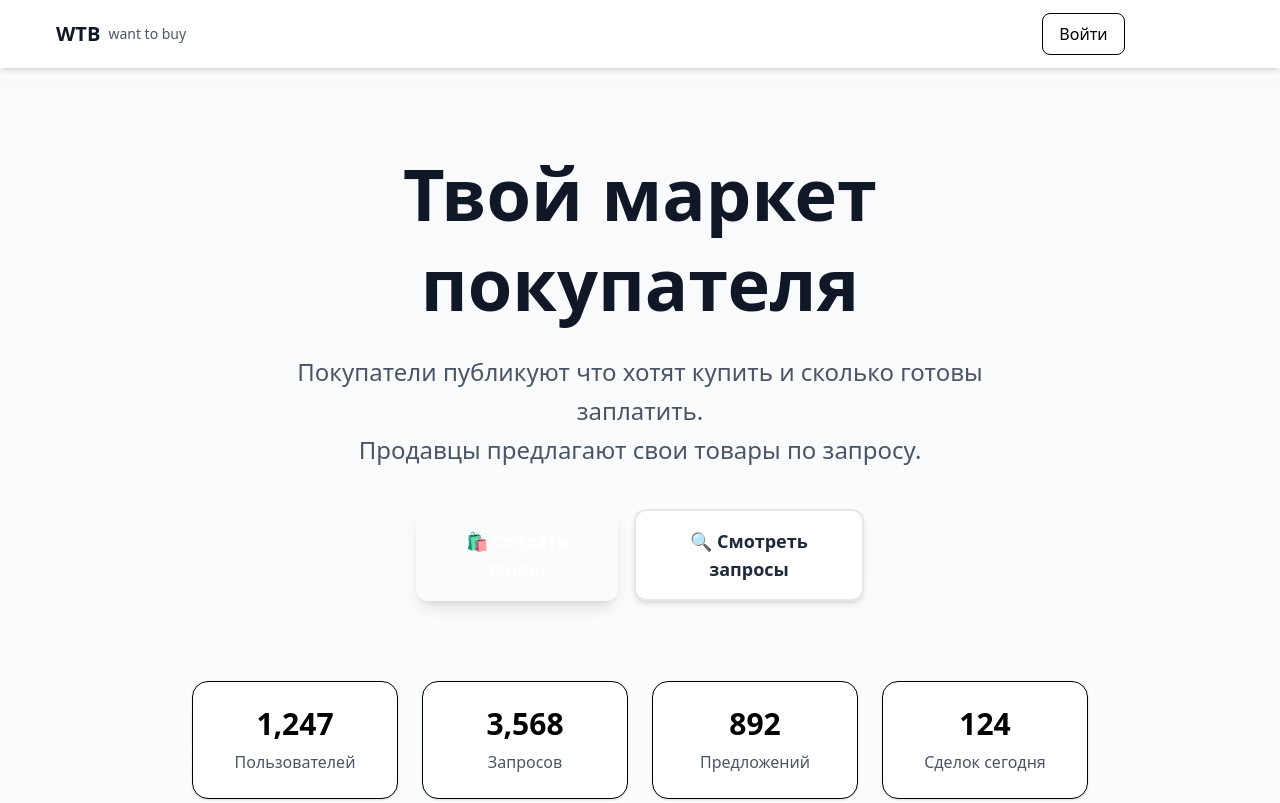
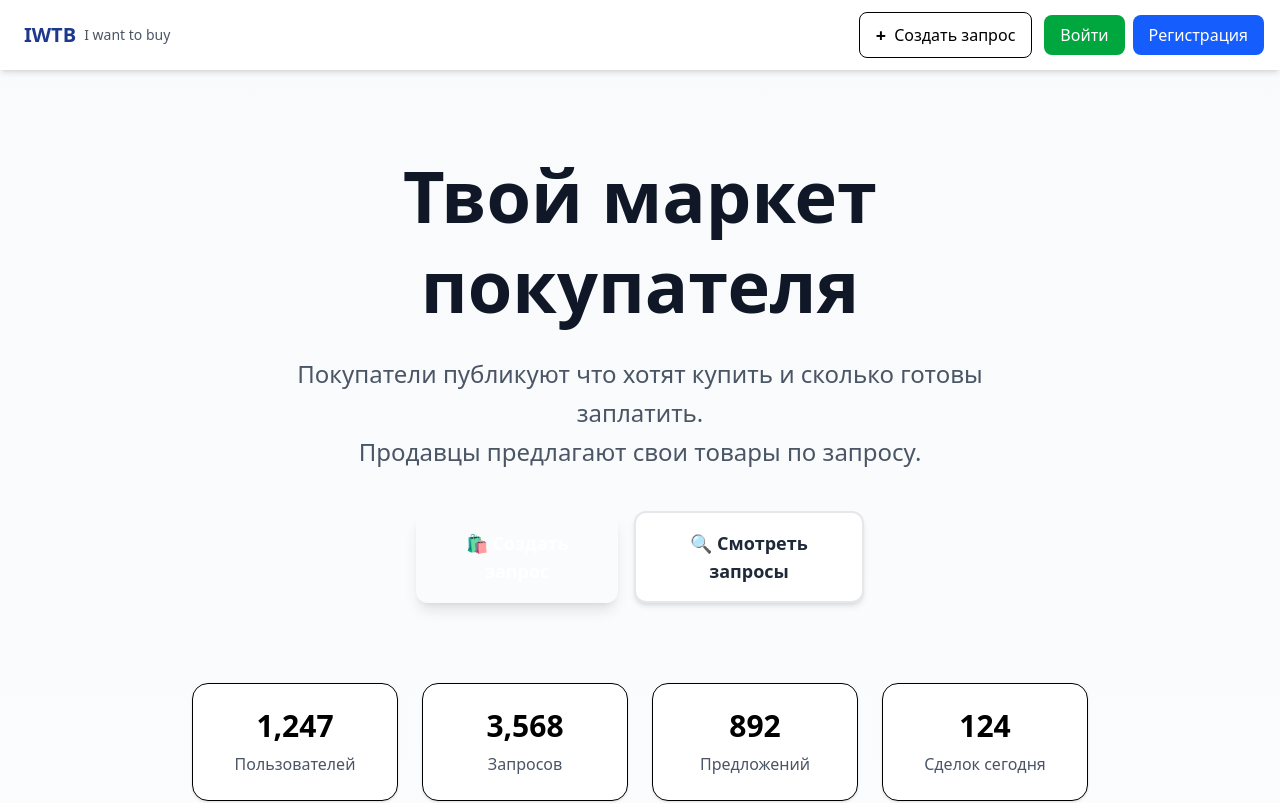
Before and after one commit to MatkovskyA/iwtb, a Vue app: page / in a window 1280 px wide. Shown: the top 803 px of the page. Built offline with nearby package versions, Linux system fonts and the light colour scheme.

Commit message:
style: поправить отображение на мобильном устройстве

```diff
--- a/src/components/header/HeaderApp.vue
+++ b/src/components/header/HeaderApp.vue
@@ -4,13 +4,18 @@
       <div class="flex justify-between items-center">
         <!-- Логотип и бургер меню -->
         <div class="flex items-center space-x-4">
-          <!-- Бургер меню для мобилок (опционально) -->
+          <!-- Бургер меню для мобилок -->
           <button
             class="lg:hidden p-2 rounded-lg hover:bg-gray-100"
             @click="toggleMobileMenu"
           >
             <svg class="w-6 h-6" fill="none" stroke="currentColor" viewBox="0 0 24 24">
-              <path stroke-linecap="round" stroke-linejoin="round" stroke-width="2" d="M4 6h16M4 12h16M4 18h16"/>
+              <path
+                stroke-linecap="round"
+                stroke-linejoin="round"
+                stroke-width="2"
+                :d="mobileMenuOpen ? 'M6 18L18 6M6 6l12 12' : 'M4 6h16M4 12h16M4 18h16'"
+              />
             </svg>
           </button>
 
@@ -18,14 +23,12 @@
           <router-link
             to="/"
             class="flex items-center space-x-2 cursor-pointer hover:opacity-80 transition-opacity duration-200"
+            @click="closeMobileMenu"
           >
             <div class="flex items-center">
-              <div class="w-8 h-8 bg-primary-500 rounded-lg flex items-center justify-center">
-                <span class="text-white font-bold text-lg">i</span>
-              </div>
-              <h1 class="text-xl font-bold text-gray-900 ml-2">WTB</h1>
+              <h1 class="text-xl font-bold text-blue-900 ml-2">IWTB</h1>
             </div>
-            <span class="text-sm text-gray-600 hidden md:inline">want to buy</span>
+            <span class="text-sm text-gray-600 hidden md:inline">I want to buy</span>
           </router-link>
         </div>
 
@@ -34,7 +37,7 @@
           <!-- Кнопка создания запроса -->
           <router-link
             to="/create-request"
-            class="flex items-center px-4 py-2 bg-primary-500 text-white rounded-lg hover:bg-primary-600 transition-colors duration-200 cursor-pointer"
+            class="flex items-center px-4 py-2 bg-primary-500 text-black border rounded-lg hover:bg-primary-600 transition-colors duration-200 cursor-pointer"
           >
             <span class="text-lg font-bold mr-2">+</span>
             Создать запрос
@@ -44,14 +47,14 @@
           <div class="flex items-center space-x-2">
             <router-link
               to="/login"
-              class="px-4 py-2 border border-primary-500 text-primary-600 rounded-lg hover:bg-primary-50 transition-colors duration-200 cursor-pointer"
+              class="px-4 py-2 bg-green-600 text-white rounded-lg hover:bg-green-700 transition-colors duration-200 cursor-pointer"
             >
               Войти
             </router-link>
 
             <router-link
               to="/register"
-              class="px-4 py-2 bg-primary-500 text-white rounded-lg hover:bg-primary-600 transition-colors duration-200 cursor-pointer"
+              class="px-4 py-2 bg-blue-600 text-white font-medium rounded-lg hover:bg-blue-700 transition-colors cursor-pointer"
             >
               Регистрация
             </router-link>
@@ -62,8 +65,9 @@
         <div class="flex lg:hidden items-center space-x-2">
           <router-link
             to="/create-request"
-            class="w-10 h-10 flex items-center justify-center bg-primary-500 text-white rounded-lg hover:bg-primary-600 transition-colors duration-200 cursor-pointer"
+            class="w-10 h-10 flex items-center justify-center border bg-primary-500 text-black rounded-lg hover:bg-gray-100 transition-colors duration-200 cursor-pointer"
             title="Создать запрос"
+            @click="closeMobileMenu"
           >
             <span class="text-xl font-bold">+</span>
           </router-link>
@@ -71,14 +75,16 @@
           <div class="flex items-center space-x-1">
             <router-link
               to="/login"
-              class="px-3 py-1.5 border border-primary-500 text-primary-600 rounded-lg hover:bg-primary-50 transition-colors duration-200 cursor-pointer text-sm"
+              class="px-3 py-1.5 bg-green-600 text-white rounded-lg hover:bg-green-700 transition-colors duration-200 cursor-pointer text-sm"
+              @click="closeMobileMenu"
             >
               Войти
             </router-link>
 
             <router-link
               to="/register"
-              class="px-3 py-1.5 bg-primary-500 text-white rounded-lg hover:bg-primary-600 transition-colors duration-200 cursor-pointer text-sm"
+              class="px-3 py-1.5 bg-blue-600 text-white font-medium rounded-lg hover:bg-blue-700 transition-colors cursor-pointer text-sm"
+              @click="closeMobileMenu"
             >
               Рег.
             </router-link>
@@ -86,27 +92,31 @@
         </div>
       </div>
 
-      <!-- Мобильное меню (раскрывающееся) - опционально -->
-      <div v-if="mobileMenuOpen" class="lg:hidden mt-4 pb-4 border-t pt-4">
+      <!-- Мобильное меню (раскрывающееся) -->
+      <div
+        v-if="mobileMenuOpen"
+        class="lg:hidden mt-4 pb-4 border-t pt-4 transition-all duration-300 ease-in-out"
+        :class="{ 'opacity-100 translate-y-0': mobileMenuOpen, 'opacity-0 -translate-y-4': !mobileMenuOpen }"
+      >
         <div class="flex flex-col space-y-3">
           <router-link
             to="/"
             class="px-4 py-2 hover:bg-gray-100 rounded-lg transition-colors"
-            @click="mobileMenuOpen = false"
+            @click="closeMobileMenu"
           >
             Главная
           </router-link>
           <router-link
             to="/requests"
             class="px-4 py-2 hover:bg-gray-100 rounded-lg transition-colors"
-            @click="mobileMenuOpen = false"
+            @click="closeMobileMenu"
           >
             Все запросы
           </router-link>
           <router-link
             to="/how-it-works"
             class="px-4 py-2 hover:bg-gray-100 rounded-lg transition-colors"
-            @click="mobileMenuOpen = false"
+            @click="closeMobileMenu"
           >
             Как это работает
           </router-link>
@@ -124,4 +134,21 @@ const mobileMenuOpen = ref(false)
 const toggleMobileMenu = () => {
   mobileMenuOpen.value = !mobileMenuOpen.value
 }
+
+const closeMobileMenu = () => {
+  mobileMenuOpen.value = false
+}
+
+// Закрываем меню при клике вне его (опционально)
+const closeOnClickOutside = (event: MouseEvent) => {
+  const target = event.target as HTMLElement
+  if (!target.closest('header')) {
+    closeMobileMenu()
+  }
+}
+
+// Добавляем обработчик клика вне меню
+if (typeof window !== 'undefined') {
+  document.addEventListener('click', closeOnClickOutside)
+}
 </script>
```
